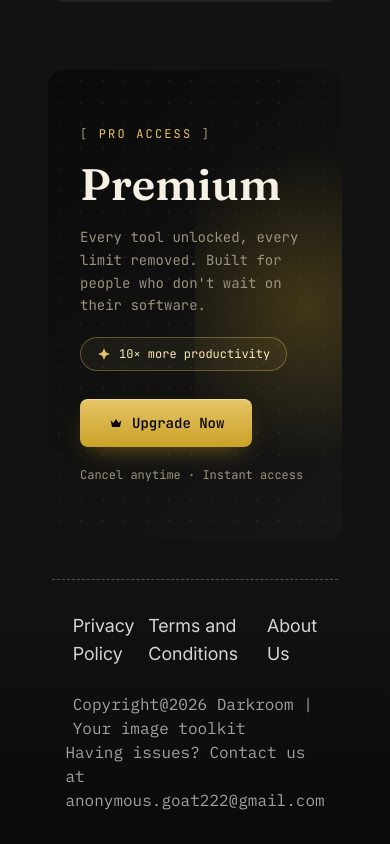
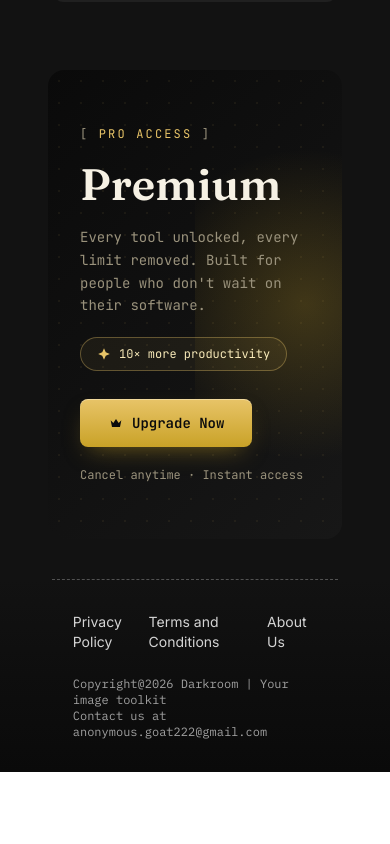
Before and after one commit to ibrahimhere47/Darkroom-v2, a React (Vite) app: page / in a window 390 px wide. Shown: the part 3162-4006 px from the top of the page. After the commit the page ends 3934 px from the top, so only its background shows below. Built offline with nearby package versions, Linux system fonts and the light colour scheme.

Commit message:
Made footer mobile responsive

```diff
--- a/src/components/Layout.jsx
+++ b/src/components/Layout.jsx
@@ -15,12 +15,12 @@ const Layout = ({ children }) => {
                 <div className='border-t border-dashed border-neutral-600 w-7/8' />
                 <div className='flex flex-col items-center gap-2 w-3/4'>
                     <div className='flex justify-between w-full'>
-                        <Link to='/privacy-policy' className='font-body text-lg text-neutral-300 hover:text-amber-47 transition-all duration-400'>Privacy Policy</Link>
-                        <Link to='/terms-and-conditions' className='font-body text-lg text-neutral-300 hover:text-amber-47 transition-all duration-400'>Terms and Conditions</Link>
-                        <Link to='/about-us' className='font-body text-lg text-neutral-300 hover:text-amber-47 transition-all duration-400'>About Us</Link>
+                        <Link to='/privacy-policy' className='font-body text-sm md:text-lg text-neutral-300 hover:text-amber-47 transition-all duration-400'>Privacy Policy</Link>
+                        <Link to='/terms-and-conditions' className='font-body text-sm md:text-lg text-neutral-300 hover:text-amber-47 transition-all duration-400'>Terms and Conditions</Link>
+                        <Link to='/about-us' className='font-body text-sm md:text-lg text-neutral-300 hover:text-amber-47 transition-all duration-400'>About Us</Link>
                     </div>
-                    <p className='font-mono text-neutral-400 mt-4'>Copyright@2026 Darkroom | Your image toolkit</p>
-                    <h1 className='font-mono text-neutral-400 -mt-2'>Having issues? Contact us at anonymous.goat222@gmail.com</h1>
+                    <p className='font-mono text-neutral-400 mt-4 text-xs md:text-base'>Copyright@2026 Darkroom | Your image toolkit</p>
+                    <h1 className='font-mono text-neutral-400 -mt-2 text-xs md:text-base'><span className='hidden md:inline-block'>Having issues?</span> Contact us at anonymous.goat222@gmail.com</h1>
                 </div>
             </footer>
         </div>
```
